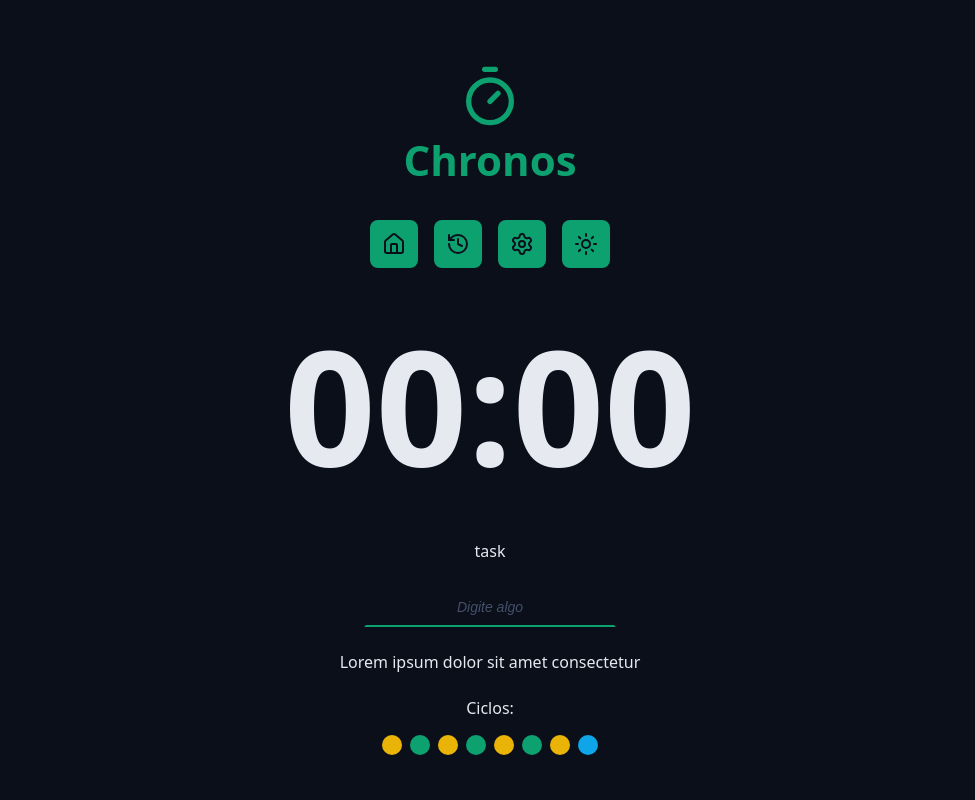
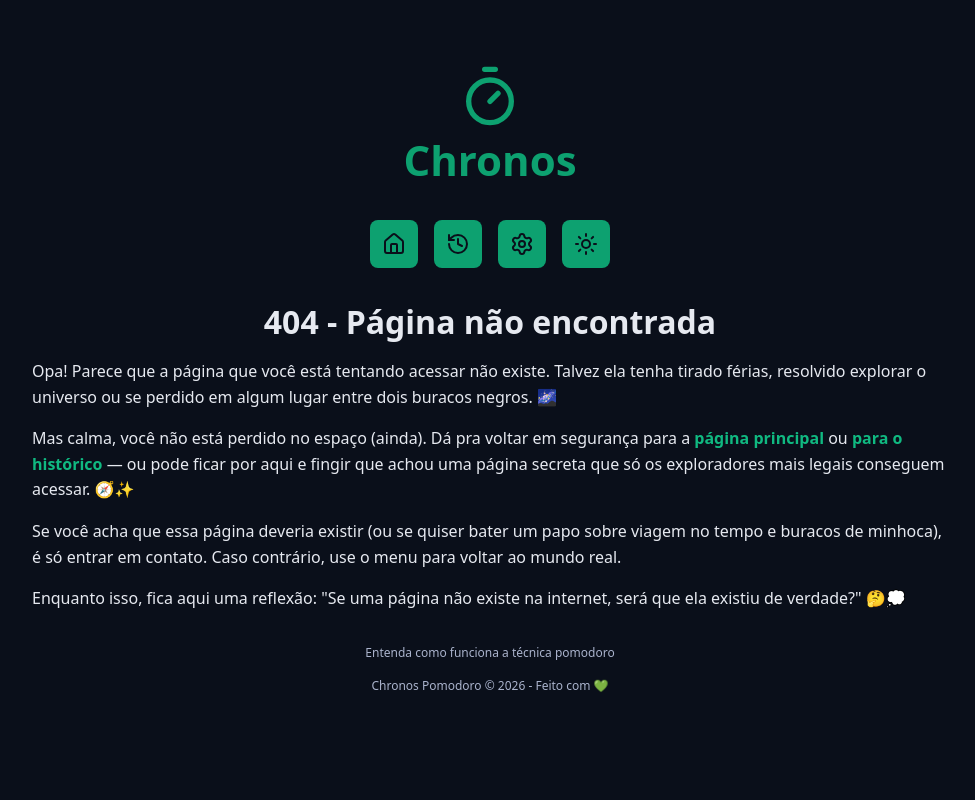
Before and after one commit to RicardoFrancoDelgado/chronos-app, a React (Vite) app: page / in a window 1280 px wide. Shown: the top 800 px of the page, without its empty margins (150-1125 px from the left). Built offline with nearby package versions, Linux system fonts and the light colour scheme.

Commit message:
feat: criando componente generico para html e páginas about pomodoro e not found

```diff
--- a/src/App.tsx
+++ b/src/App.tsx
@@ -1,7 +1,9 @@
 import { Home } from "./pages/Home";
+// import { AboutPomodoro } from "./pages/AboutPomodoro";
+import { NotFound } from "./pages/NotFound";
 import "./styles/global.css";
 import "./styles/theme.css";
 
 export function App() {
-  return <Home />;
+  return <NotFound />;
 }
--- /dev/null
+++ b/src/components/GenericHtml/index.tsx
@@ -0,0 +1,9 @@
+import styles from "./styles.module.css";
+
+type GenericHtmlProps = {
+  children: React.ReactNode;
+};
+
+export function GenericHtml({ children }: GenericHtmlProps) {
+  return <div className={styles.genericHtml}>{children}</div>;
+}
--- /dev/null
+++ b/src/components/GenericHtml/styles.module.css
@@ -0,0 +1,46 @@
+.genericHtml h1 {
+  font-size: 3.2rem;
+  margin-bottom: 1.6rem;
+}
+
+.genericHtml h2 {
+  font-size: 2.4rem;
+  margin-bottom: 1.2rem;
+}
+
+.genericHtml h3 {
+  font-size: 2rem;
+  margin-bottom: 1rem;
+}
+
+.genericHtml p {
+  font-size: 1.6rem;
+  line-height: 1.6;
+  margin-bottom: 1.6rem;
+}
+
+.genericHtml a {
+  color: var(--link-color);
+  text-decoration: none;
+  font-weight: bold;
+}
+
+.genericHtml a:hover {
+  text-decoration: underline;
+}
+
+.genericHtml ul {
+  padding-left: 2.4rem;
+}
+
+.genericHtml li {
+  margin-bottom: 0.8rem;
+}
+
+.genericHtml img {
+  max-width: 100%;
+  height: auto;
+  border-radius: 0.8rem;
+  display: block;
+  margin: 1.6rem 0;
+}
--- /dev/null
+++ b/src/pages/AboutPomodoro/index.tsx
@@ -0,0 +1,125 @@
+import { Container } from "../../components/Container";
+import { GenericHtml } from "../../components/GenericHtml";
+import { Heading } from "../../components/Heading";
+import { MainTemplate } from "../../templates/MainTemplate";
+
+export function AboutPomodoro() {
+  return (
+    <MainTemplate>
+      <Container>
+        <GenericHtml>
+          <Heading>A Técnica Pomodoro 🍅</Heading>
+
+          <p>
+            A Técnica Pomodoro é uma metodologia de produtividade criada por{" "}
+            <strong>Francesco Cirillo</strong>, que consiste em dividir o
+            trabalho em blocos de tempo (os famosos "Pomodoros") intercalados
+            com pausas. O objetivo é manter o foco total por um período curto e
+            garantir descansos para evitar o cansaço mental.
+          </p>
+
+          <img src="https://placehold.co/1920x1080" alt="" />
+
+          <h2>Como funciona o Pomodoro tradicional?</h2>
+          <ul>
+            <li>
+              <strong>1. Defina uma tarefa</strong> que você deseja realizar.
+            </li>
+            <li>
+              <strong>2. Trabalhe nela por 25 minutos</strong> sem interrupções.
+            </li>
+            <li>
+              <strong>3. Faça uma pausa curta de 5 minutos</strong>.
+            </li>
+            <li>
+              <strong>4. A cada 4 ciclos, faça uma pausa longa</strong>{" "}
+              (geralmente 15 a 30 minutos).
+            </li>
+          </ul>
+
+           <h2>
+            Mas no <strong>Chronos Pomodoro</strong> tem um diferencial 🚀
+          </h2>
+
+          <p>
+            Nosso app segue o conceito original, mas com algumas melhorias e
+            personalizações pra deixar o processo ainda mais eficiente:
+          </p>
+
+          <h3>⚙️ Personalização do tempo</h3>
+          <p>
+            Você pode configurar o tempo de foco, descanso curto e descanso
+            longo do jeito que quiser! Basta acessar a{' '}
+            <a href='/settings'>página de configurações</a> e ajustar os minutos
+            como preferir.
+          </p>
+
+          <h3>🔁 Ciclos organizados em sequência</h3>
+          <p>
+            A cada ciclo completado, uma nova task é adicionada automaticamente
+            ao seu histórico, e o app já sugere o próximo ciclo (foco ou
+            descanso).
+          </p>
+          <p>
+            <strong>Nosso padrão:</strong>
+          </p>
+          <ul>
+            <li>
+              Ciclos <strong>ímpares</strong>: Trabalho (foco).
+            </li>
+            <li>
+              Ciclos <strong>pares</strong>: Descanso curto.
+            </li>
+            <li>
+              Ciclo <strong>8</strong>: Descanso longo especial, pra resetar o
+              ciclo completo.
+            </li>
+          </ul>
+
+          <h3>🍅 Visualização dos ciclos</h3>
+          <p>
+            Logo abaixo do cronômetro, você verá bolinhas coloridas
+            representando os ciclos:
+          </p>
+          <ul>
+            <li>🟡 Amarelo: Ciclo de trabalho (foco).</li>
+            <li>🟢 Verde: Descanso curto.</li>
+            <li>🔵 Azul: Descanso longo (aparece a cada 8 ciclos).</li>
+          </ul>
+
+          <p>
+            Assim, você sempre sabe em que parte do processo está e o que vem a
+            seguir. Não precisa mais anotar no papel ou ficar calculando de
+            cabeça!
+          </p>
+
+          <h3>📊 Histórico automático</h3>
+          <p>
+            Todas as suas tarefas e ciclos concluídos ficam salvos no{' '}
+            <a href='/history'>histórico</a>, com status de completas ou
+            interrompidas. Assim, você consegue acompanhar sua evolução ao longo
+            do tempo.
+          </p>
+
+          <h2>Por que usar o Chronos Pomodoro?</h2>
+          <ul>
+            <li>✅ Organize seu foco com clareza.</li>
+            <li>✅ Trabalhe e descanse na medida certa.</li>
+            <li>✅ Personalize seus próprios ciclos e tempos.</li>
+            <li>✅ Acompanhe seu histórico automaticamente.</li>
+          </ul>
+
+          <p>
+            <strong>Pronto pra focar?</strong> Bora lá{' '}
+            <a href='/'>voltar para a página inicial</a> e iniciar seus
+            Pomodoros! 🍅🚀
+          </p>
+
+          <p>
+            <em>"Foco total, sem pressa, sem pausa, só vai!"</em> 💪🧘‍♂️
+          </p>
+        </GenericHtml>
+      </Container>
+    </MainTemplate>
+  );
+}
--- /dev/null
+++ b/src/pages/NotFound/index.tsx
@@ -0,0 +1,38 @@
+import { Container } from "../../components/Container";
+import { GenericHtml } from "../../components/GenericHtml";
+import { Heading } from "../../components/Heading";
+import { MainTemplate } from "../../templates/MainTemplate";
+
+export function NotFound() {
+  return (
+    <MainTemplate>
+      <Container>
+        <GenericHtml>
+          <Heading>404 - Página não encontrada</Heading>
+
+          <p>
+            Opa! Parece que a página que você está tentando acessar não existe.
+            Talvez ela tenha tirado férias, resolvido explorar o universo ou se
+            perdido em algum lugar entre dois buracos negros. 🌌
+          </p>
+          <p>
+            Mas calma, você não está perdido no espaço (ainda). Dá pra voltar em
+            segurança para a <a href="/">página principal</a> ou{" "}
+            <a href="/history">para o histórico</a> — ou pode ficar por aqui e
+            fingir que achou uma página secreta que só os exploradores mais
+            legais conseguem acessar. 🧭✨
+          </p>
+          <p>
+            Se você acha que essa página deveria existir (ou se quiser bater um
+            papo sobre viagem no tempo e buracos de minhoca), é só entrar em
+            contato. Caso contrário, use o menu para voltar ao mundo real.
+          </p>
+          <p>
+            Enquanto isso, fica aqui uma reflexão: "Se uma página não existe na
+            internet, será que ela existiu de verdade?" 🤔💭
+          </p>
+        </GenericHtml>
+      </Container>
+    </MainTemplate>
+  );
+}
```
